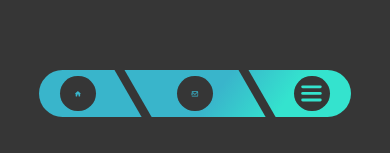
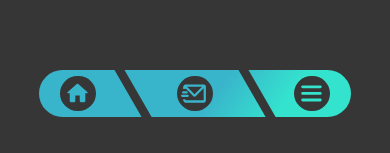
Before and after one commit to fredeskrubba/Portfolio, a React (Create React App) app: page /contact in a window 390 px wide. Shown: the part 688-841 px from the top of the page. Built offline with nearby package versions, Linux system fonts and the light colour scheme.

Commit message:
fix mobile navigation

```diff
--- a/src/components/navbar/Navbar.js
+++ b/src/components/navbar/Navbar.js
@@ -22,12 +22,12 @@ const Navbar = () => {
   return (
     <nav>
       <section className='navbar-mobile'>
-            <Link href='/' className='home-button nav-button'>
-                  <HomeIcon className='home-icon'/>
+            <Link href='/'>
+                  <HomeIcon className='home-button nav-button'/>
             </Link>
             <div className='nav-divider'></div>
-            <Link href='/contact' className='contact-button nav-button'>
-                  <ContactIcon className='contact-icon'/>
+            <Link href='/contact'>
+                  <ContactIcon className='contact-button nav-button'/>
             </Link>
             <div className='nav-divider '></div>
             <BurgerIcon className='nav-button burger-button' onClick={
--- a/src/styles/navbar-mobile.css
+++ b/src/styles/navbar-mobile.css
@@ -13,11 +13,9 @@
     left: 0;
     right: 0;
     margin: auto;
-    z-index: 1;
+    z-index: 2;
 }
 .home-button{
-    background-color: #363636;
-    fill: #39B5CB;
     justify-self: flex-end;
 }
 
@@ -52,6 +50,8 @@
     justify-content: center;
     align-items: center;
     margin: 1.5vw;
+    background-color: #363636;
+    fill: #39B5CB;
 }
 
 .nav-divider{
@@ -74,6 +74,7 @@
     transition: 300ms ease-in-out;
     pointer-events: none;
     overflow: hidden;
+    z-index: 1;
 }
 
 .burger-menu-visible{
@@ -87,6 +88,7 @@
     height: 100%;
     background-color: #363636c8;
     transition: 300ms ease-in-out;
+    z-index: 1;
 }
 
 .link-menu{
```
